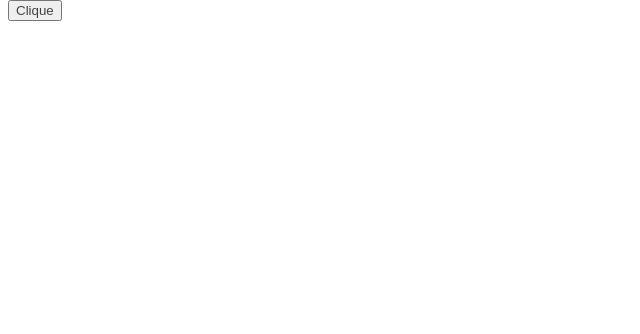
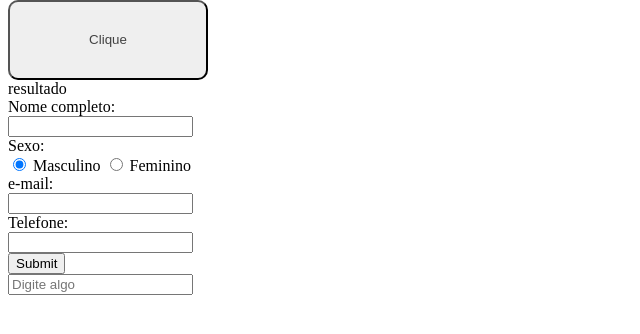
Before and after one commit to lucasbene86/estoque-django, a Django app: page / in a window 1280 px wide. Shown: the part 340-674 px from the top of the page, without its empty margins (0-640 px from the left). Run offline with Django 3.2, Linux system fonts and the light colour scheme; data that the repository does not hold is empty.

Commit message:
Adicionado o forms. Adicionado o Get para puxar os dados html para o django.

```diff
--- /dev/null
+++ b/app_base/forms.py
@@ -0,0 +1,4 @@
+from django import forms
+
+class CadastroForms(forms.Form):
+    nome = forms.CharField(label='Nome')
--- a/app_base/static/css/estilos.css
+++ b/app_base/static/css/estilos.css
@@ -38,4 +38,7 @@ table {
 
 .btn1 {
     color: rgb(66, 66, 66);
+    border-radius: 10px;
+    width: 200px;
+    height: 80px;
 }
--- a/app_base/static/js/js.js
+++ b/app_base/static/js/js.js
@@ -0,0 +1,5 @@
+function teste(){
+    var texto = document.getElementById('texto').value
+
+    document.querySelector('#resultado').innerHTML = texto
+}
--- a/app_base/templates/index.html
+++ b/app_base/templates/index.html
@@ -34,8 +34,36 @@
 
     <!-- Botões -->
     <div id="botao">
-        <button class="btn1" type="button">Clique</button>
+        <button class="btn1" type="button" onclick="teste()">Clique</button>
     </div>
+
+    <div id="resultado">resultado</div>
+
+    <!-- Caixa de texto enviando os dados para o views -->
+    <form method="POST" action="">
+        {% csrf_token %}
+        Nome completo:<br>
+        <input type="text" name="nome" maxlength="100" required=""><br> Sexo:
+
+        <br>
+        <input type="radio" name="genero" value="masculino" checked> Masculino
+        <input type="radio" name="genero" value="feminino"> Feminino<br> e-mail:
+
+        <br>
+        <input type="email" name="e-mail" maxlength="50" required=""><br> Telefone:
+
+        <br>
+        <input type="tel" name="telefone" maxlength="30" required=""><br>
+
+        <input type="submit">
+
+      </form>
+
+
+    <input type="text" placeholder="Digite algo" id="texto">
+
+    <!-- Função js -->
+    <script src="{% static 'js/js.js' %}"></script>
 
 </body>
 </html>
--- a/app_base/views.py
+++ b/app_base/views.py
@@ -1,12 +1,23 @@
 from django.shortcuts import render
 
 from .models import DadoProduto
+from .forms import CadastroForms
+from django.contrib import messages
 
 
 def index(request):
     dados_produtos = DadoProduto.objects.values()
 
-    print(dados_produtos)
+    form = CadastroForms(request.POST or None)
+
+    if str(request.method) == 'POST':
+        if form.is_valid():
+            nome = form.cleaned_data['nome']
+            print(nome)
+
+        else:
+            messages.error(request, 'Dados não foram enviados!')
+
     produtos = {
         'nome':dados_produtos,
     }
@@ -16,4 +27,18 @@ def index(request):
 
 
 def infor(request):
-    return render(request, 'infor.html')
+    form = CadastroForms(request.POST or None)
+
+    if str(request.method) == 'POST':
+        if form.is_valid():
+            nome = form.cleaned_data['nome']
+            print(nome)
+            messages.success(request, 'Dados enviados!!!')
+            form = CadastroForms()
+        else:
+            messages.error(request, 'Dados não foram enviados!')
+
+    context = {
+        'form':form,
+    }
+    return render(request, 'infor.html', context)
--- a/estoque/settings.py
+++ b/estoque/settings.py
@@ -39,6 +39,7 @@ INSTALLED_APPS = [
     'django.contrib.messages',
     'django.contrib.staticfiles',
     'app_base',
+    'bootstrap4',
 ]
 
 MIDDLEWARE = [
```
Also changed, not shown: app_base/templates/infor.html (+16 -1 lines).
